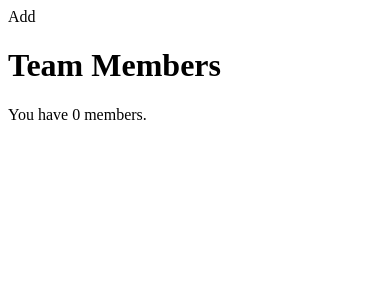
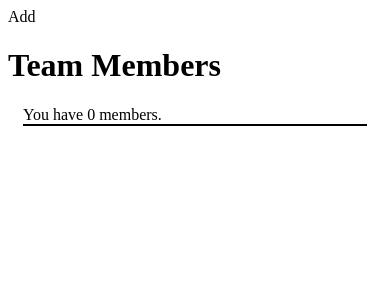
Before and after one commit to carlthronson/team-take-home-project, a Django app: page /team/team/ in a window 390 px wide. Shown: the top 300 px of the page. Run offline with Django 5.2, Linux system fonts and the light colour scheme.

Commit message:
List page: add phone number and adjust styling

```diff
--- a/instawork/team/static/team/styles.css
+++ b/instawork/team/static/team/styles.css
@@ -12,8 +12,7 @@ a:visited {
 }
 
 a:hover {
-    color: #FF0000; /* Mouse over link */
-    /* text-decoration: underline; /* Add underline on hover */
+    background-color: lightgrey;
 }
 
 a:active {
@@ -27,3 +26,14 @@ a:active {
       border-bottom-color: black;
       margin: 15px;
 }
+
+.team-member:hover {
+    background-color: lightgrey;
+}
+
+section {
+      border-bottom-width: 2px;
+      border-bottom-style: solid;
+      border-bottom-color: black;
+      margin: 15px;
+}
--- a/instawork/team/templates/team/teammember_list.html
+++ b/instawork/team/templates/team/teammember_list.html
@@ -11,7 +11,7 @@
     <a href="{% url 'teammember-add' %}" class="btn btn-primary">Add</a>
 
     <h1>Team Members</h1>
-    You have {{ team_members|length }} members.
+    <section>You have {{ team_members|length }} members.</section>
     <div>
         {% for member in team_members %}
             <a href="{% url 'teammember-edit' member.id %}">
@@ -21,6 +21,7 @@
                 {% else %}
                   {{ member.first_name }} {{ member.last_name }}<br>
                 {% endif %}
+                {{ member.phone_number }}<br>
                 {{ member.email }}
               </div>
             </a>
```
